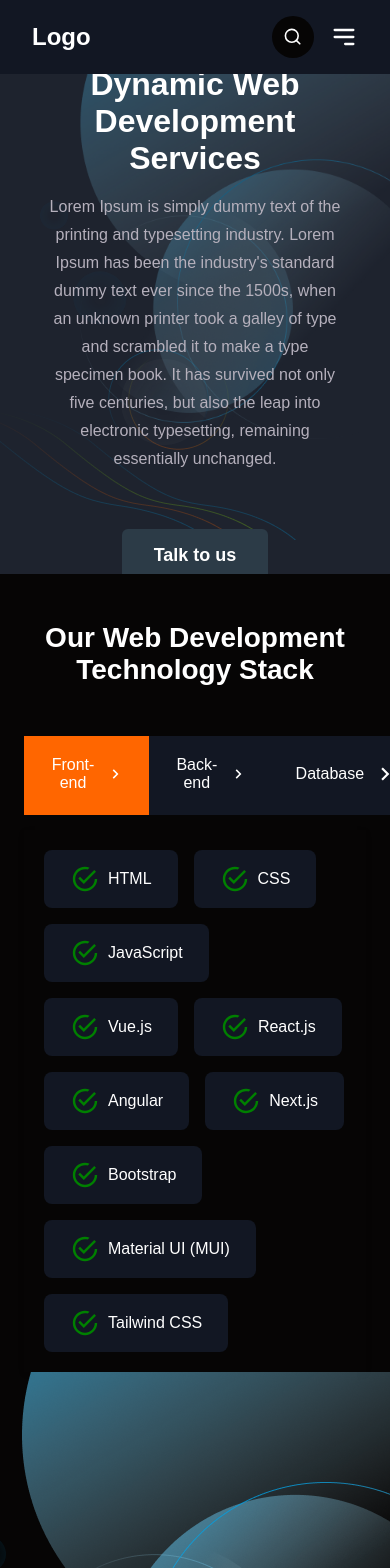
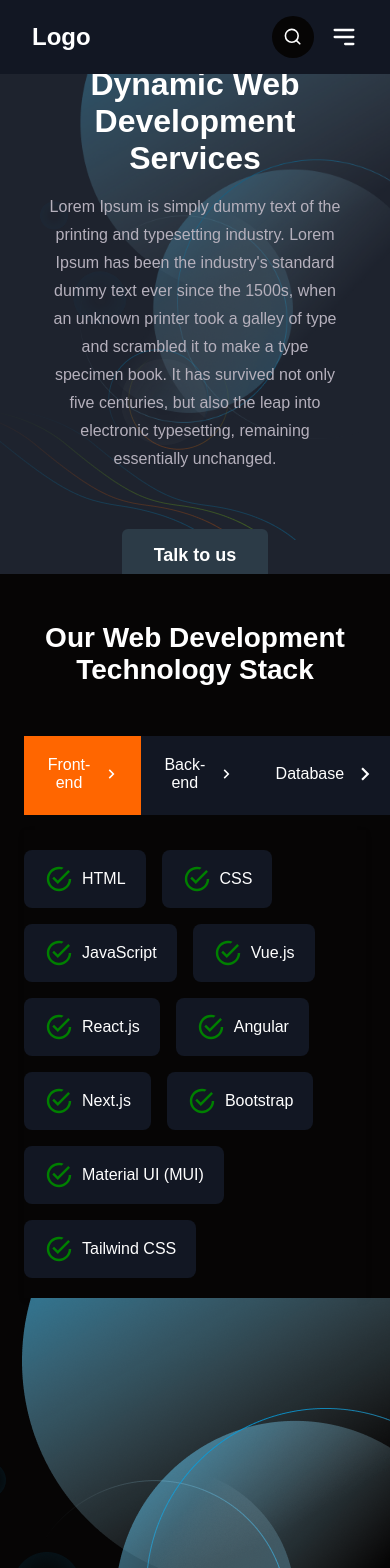
Before and after one commit to magicchat-core/powermetica, a Next.js app: page /website-development in a window 390 px wide. Shown: the top 1568 px of the page. Built offline with nearby package versions, Linux system fonts and the light colour scheme.

Commit message:
fixed tab section responsiveness

```diff
--- a/src/Components/webSite-dev-components/Tabs.module.css
+++ b/src/Components/webSite-dev-components/Tabs.module.css
@@ -74,8 +74,13 @@
     font-size: 28px;
   }
   .tabButton{
-    padding: 20px 24px;
+    padding: 20px;
     font-weight: 500;
   }
-
+.tabPanel{
+  padding: 20px 0px;
 }
+.box-link {
+  padding: 14px 20px;
+}
+}
```
